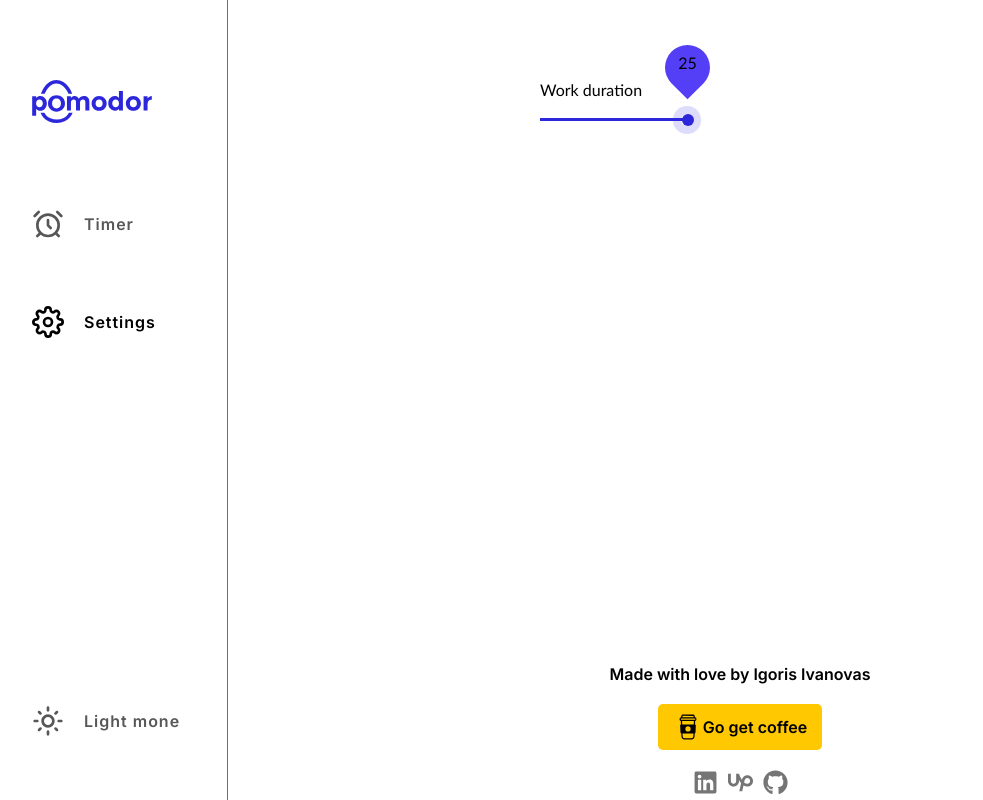
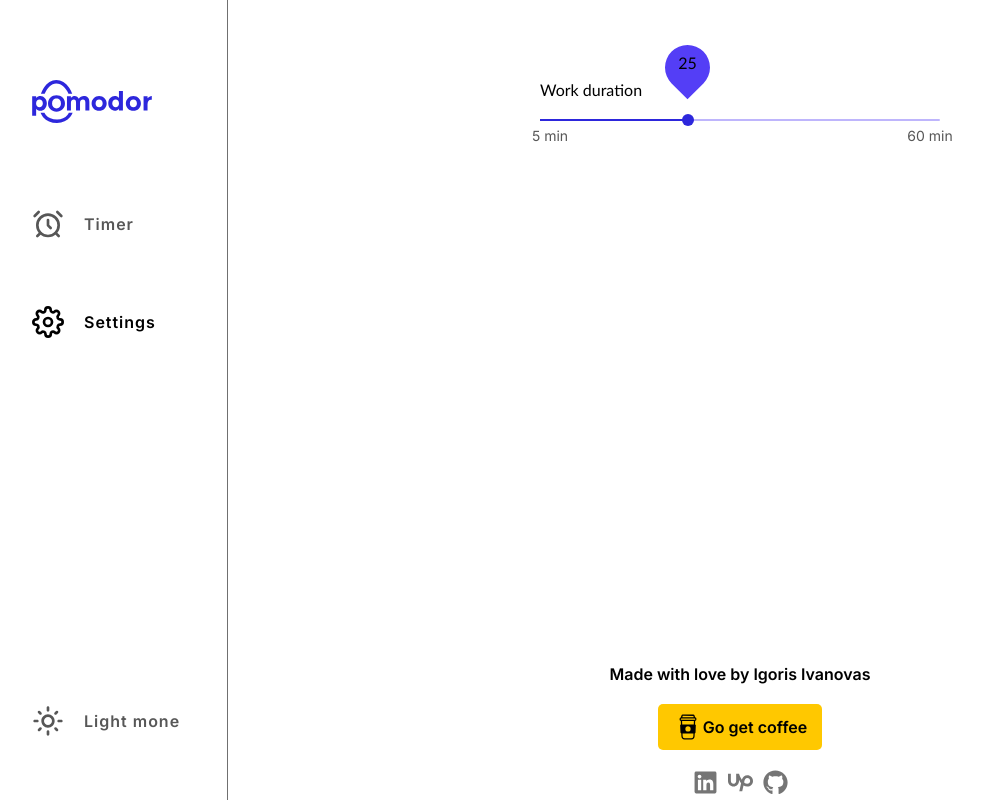
Before and after one commit to igoris12/pomodoro-app, a React (Create React App) app: page /pomodoro-app/settings in a window 1280 px wide. Shown: the whole page, without its empty margins (28-1011 px from the left). Built offline with nearby package versions, Linux system fonts and the light colour scheme.

Commit message:
min max style

```diff
--- a/src/components/Settings/RangeInput.jsx
+++ b/src/components/Settings/RangeInput.jsx
@@ -64,8 +64,8 @@ function RangeInput({
           }px))`,
         }}
       ></span>
-      {/* <span className="min">{min}</span>
-      <span className="max">{max}</span> */}
+      <span className="min">{min} min</span>
+      <span className="max">{max} min</span>
     </div>
   );
 }
--- a/src/components/Settings/RangeInput.scss
+++ b/src/components/Settings/RangeInput.scss
@@ -1,3 +1,5 @@
+@import "../../style/scss/variables.scss";
+
 .rangeInput {
   display: flex;
   flex-direction: column;
@@ -37,7 +39,9 @@
   input {
     -webkit-appearance: none;
     width: 100%;
-    height: 2px;
+    height: 1.5px;
+    background-color: rgba(84, 62, 246, 0.38);
+    border-radius: 1px;
     &::-webkit-slider-thumb {
       -webkit-appearance: none;
       width: 12px;
@@ -46,7 +50,6 @@
       z-index: 3;
       position: relative;
       border-radius: 50%;
-      box-shadow: 0px 0px 0px 8px rgba(45, 39, 220, 0.16);
       transition: box-shadow 150ms cubic-bezier(0.4, 0, 0.2, 1) 0ms;
       &:hover {
         box-shadow: 0px 0px 0px 8px rgba(45, 39, 220, 0.16);
@@ -79,10 +82,29 @@
 
   .progressbar {
     width: 0%;
-    height: 3px;
+    height: 1.5px;
     background-color: #2d27dc;
     position: absolute;
     left: 0;
     bottom: 0;
   }
+
+  .max,
+  .min {
+    position: absolute;
+    width: 60px;
+    height: 20px;
+    bottom: -25px;
+    left: -20px;
+    font-size: 14px;
+    font-family: $primaryFont;
+    display: flex;
+    align-items: center;
+    justify-content: center;
+    color: #575757;
+  }
+  .max {
+    left: unset;
+    right: -20px;
+  }
 }
```
